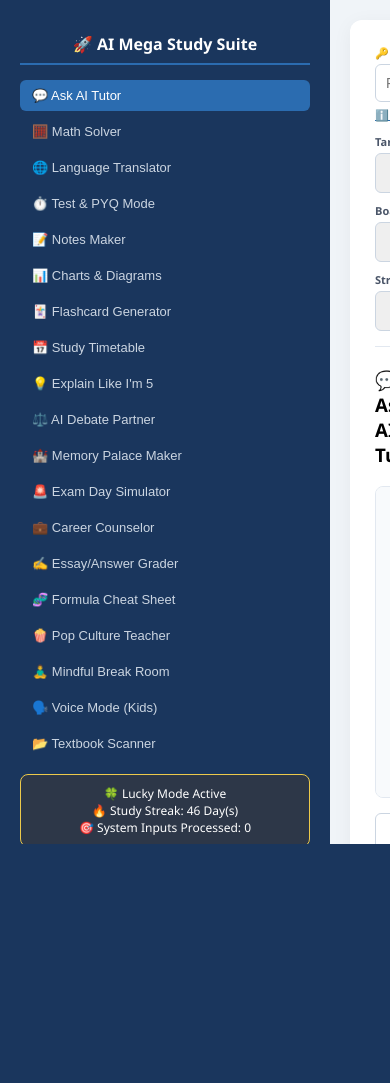
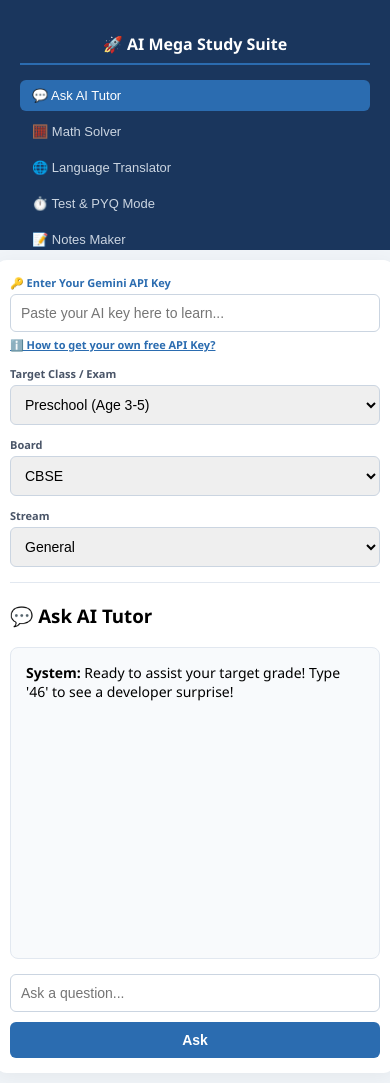
Before and after one commit to amansardare6767-alt/universal-ai-study-buddy, a Flask app: page / in a window 390 px wide. Before the commit the page ends 844 px from the top, so only its background shows below. Run offline with Flask 3, Linux system fonts and the light colour scheme.

Commit message:
index.html

```diff
--- a/templates/index.html
+++ b/templates/index.html
@@ -1,24 +1,6 @@
 <!DOCTYPE html>
 <html lang="en">
 <head>
-    <meta name="viewport" content="width=device-width, initial-scale=1.0">
-<style>
-    /* Responsive adjustment for all device screens */
-    .container {
-        width: 95%;
-        max-width: 800px;
-        margin: 0 auto;
-        padding: 10px;
-    }
-    textarea, input, select {
-        width: 100%;
-        box-sizing: border-box;
-    }
-    img {
-        max-width: 100%;
-        height: auto;
-    }
-</style>
     <meta charset="UTF-8">
     <meta name="viewport" content="width=device-width, initial-scale=1.0">
     <title>Universal AI Study Buddy 20-Feature Hub</title>
@@ -47,6 +29,18 @@
         .input-area { display: flex; gap: 10px; }
         .action-btn { padding: 10px 20px; background-color: #2b6cb0; color: white; border: none; border-radius: 6px; cursor: pointer; font-weight: bold; font-size: 14px; }
         .action-btn:hover { background-color: #2b4c7e; }
+
+        /* 📱 Responsive Mobile Adjustments */
+        @media (max-width: 768px) {
+            body { flex-direction: column; height: auto; }
+            .sidebar { width: 100%; box-sizing: border-box; height: 250px; }
+            .main-content { padding: 10px; width: 100%; box-sizing: border-box; }
+            .container { padding: 15px; }
+            .setup-row { flex-direction: column; gap: 12px; }
+            .setup-group, .api-group { width: 100%; min-width: 100%; }
+            .input-area { flex-direction: column; }
+            .action-btn { width: 100%; }
+        }
     </style>
 </head>
 <body>
@@ -270,8 +264,15 @@
     function runPipeline(mode, inputId, outputId) {
         let textInput = document.getElementById(inputId).value.trim();
         if(textInput === "") return;
+
         let outputBox = document.getElementById(outputId);
-        outputBox.innerHTML += `\n\n<b>You:</b> ${textInput}\n<i>Connecting to Gemini AI Engine...</i>`;
+
+        // 1. Append the user question cleanly so it doesn't vanish
+        outputBox.innerHTML += `<p><strong>You:</strong> ${textInput}</p><p class="loading-status"><i>Connecting to Gemini AI Engine...</i></p>`;
+        outputBox.scrollTop = outputBox.scrollHeight;
+
+        // 2. Clear out input bar immediately
+        document.getElementById(inputId).value = "";
         updateTracker();
 
         fetch('/ask_ai', {
@@ -286,8 +287,18 @@
                 target_lang: document.getElementById('target-lang') ? document.getElementById('target-lang').value : 'Hindi'
             })
         })
-        .then(res => res.json()).then(data => { outputBox.innerHTML = `<b>Buddy:</b>\n${data.reply}`; outputBox.scrollTop = outputBox.scrollHeight; });
-        document.getElementById(inputId).value = "";
+        .then(res => res.json())
+        .then(data => {
+            // 3. Remove the loading placeholder text line
+            let loadingLines = outputBox.getElementsByClassName('loading-status');
+            while(loadingLines.length > 0){
+                loadingLines[0].parentNode.removeChild(loadingLines[0]);
+            }
+
+            // 4. Print your Buddy's answer right underneath your question!
+            outputBox.innerHTML += `<p><strong>Buddy:</strong><br>${data.reply.replace(/\n/g, '<br>')}</p><hr style="border:0; border-top:1px dashed #cbd5e1;">`;
+            outputBox.scrollTop = outputBox.scrollHeight;
+        });
     }
 
     function runDirectPrompt(mode, hardcodedPrompt, outputId) {
```
